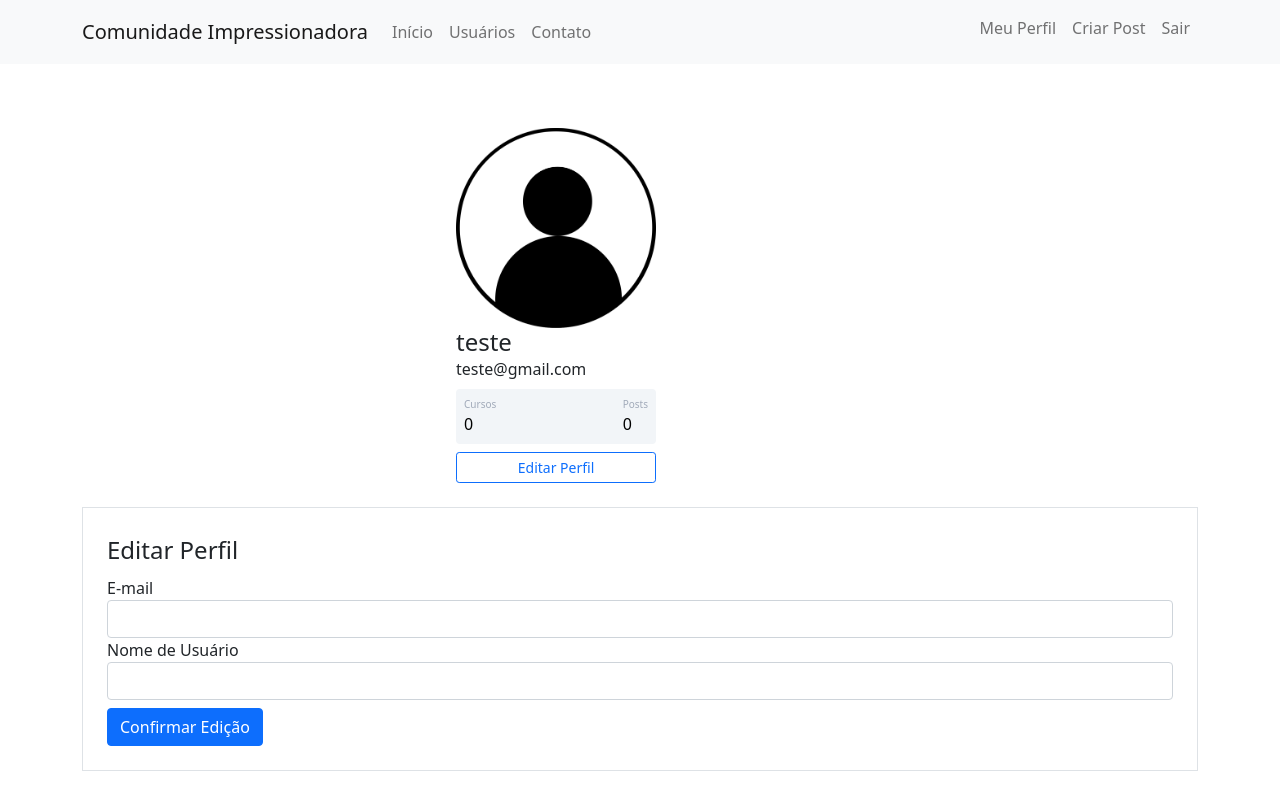
After one commit to Luciero/Sites-treino-PY, a Flask app: page /perfil/editar in a window 1280 px wide. The commit adds this page. Run offline with Flask 3, Linux system fonts and the light colour scheme; a user stored in the database is signed in.

Commit message:
Deixado mais eficiente o codigo e adicionado funcionalidade de editar perfil

```diff
--- a/comunidadeimpressionadora/__init__.py
+++ b/comunidadeimpressionadora/__init__.py
@@ -1,7 +1,9 @@
 from flask import Flask
-from comunidadeimpressionadora.criarbanco import db
 from flask_bcrypt import Bcrypt
 from flask_login import LoginManager
+from flask_sqlalchemy import SQLAlchemy
+
+db = SQLAlchemy()
 
 lista_usuarios = ['Pedro','João','Maria','Mauro']
 
--- a/comunidadeimpressionadora/criarbanco.py
+++ /dev/null
@@ -1,3 +0,0 @@
-from flask_sqlalchemy import SQLAlchemy
-
-db = SQLAlchemy()
--- a/comunidadeimpressionadora/forms.py
+++ b/comunidadeimpressionadora/forms.py
@@ -22,3 +22,9 @@ class FormLogin(FlaskForm):
     senha = PasswordField('Senha', validators=[DataRequired(), Length(8, 20)])
     botao_submit_login = SubmitField('Fazer Login')
     lembrar_dados = BooleanField("Lembrar Dados da Conta")
+
+
+class FormEditarPerfil(FlaskForm):
+    username = StringField('Nome de Usuário', validators=[DataRequired()], )
+    email = StringField('E-mail', validators=[DataRequired(), Email()])
+    botao_submit_editar_perfil = SubmitField('Confirmar Edição')
--- a/comunidadeimpressionadora/models.py
+++ b/comunidadeimpressionadora/models.py
@@ -1,5 +1,4 @@
-from comunidadeimpressionadora.criarbanco import db
-from comunidadeimpressionadora import login_manager
+from comunidadeimpressionadora import login_manager, db
 from datetime import datetime
 from flask_login import UserMixin
 
@@ -16,7 +15,7 @@ class Usuario(db.Model, UserMixin):
     username = db.Column(db.String(80), unique=True, nullable=False)
     email = db.Column(db.String, unique=True, nullable=False)
     senha = db.Column(db.String(30), nullable=False)
-    foto_de_perfil = db.Column(db.String, default='default.jpg')
+    foto_perfil = db.Column(db.String, default='default.jpg')
     cursos = db.Column(db.String, nullable=False, default='Não informado!')
     posts = db.relationship('Post', backref='autor', lazy=True)
 
--- a/comunidadeimpressionadora/routes.py
+++ b/comunidadeimpressionadora/routes.py
@@ -1,7 +1,6 @@
 from flask import render_template, redirect, url_for, flash, request
-from comunidadeimpressionadora.forms import FormLogin, FormCriarConta
-from comunidadeimpressionadora import app, lista_usuarios, bcrypt
-from comunidadeimpressionadora.criarbanco import db
+from comunidadeimpressionadora.forms import FormLogin, FormCriarConta, FormEditarPerfil
+from comunidadeimpressionadora import app, lista_usuarios, bcrypt, db
 from comunidadeimpressionadora.models import Usuario, Post
 from flask_login import login_user, logout_user, current_user, login_required
 
@@ -60,10 +59,19 @@ def sair():
 @app.route('/perfil')
 @login_required
 def perfil():
-    return render_template('perfil.html')
+    foto_perfil = url_for('static', filename='fotos_perfil/{}'.format(current_user.foto_perfil))
+    return render_template('perfil.html', foto_perfil=foto_perfil)
 
 
 @app.route('/post/criar')
 @login_required
 def criar_post():
     return render_template('criarpost.html')
+
+
+@app.route('/perfil/editar', methods=['GET', 'POST'])
+@login_required
+def editar_perfil():
+    form = FormEditarPerfil()
+    foto_perfil = url_for('static', filename='fotos_perfil/{}'.format(current_user.foto_perfil))
+    return render_template('editarperfil.html', foto_perfil=foto_perfil, form=form)
--- /dev/null
+++ b/comunidadeimpressionadora/templates/editarperfil.html
@@ -0,0 +1,43 @@
+{% extends 'perfil.html'%}
+{% block forms_editar_perfil %}
+
+<div class="container">
+            <div class="row">
+                <div class="col">
+                    <form method="POST" action="" class="border p-4 mt-2">
+                        {{ form.csrf_token }}
+                        <Legend>Editar Perfil</Legend>
+                        <fieldset>
+                            <div class="form-group">
+                                {{ form.email.label(class="form-control-label") }}
+                                {% if form.email.errors %}
+                                    {{ form.email(class="form-control is-invalid") }}
+                                    <div class="invalid-feedback">
+                                        {% for erro in form.email.errors %}
+                                            {{ erro }}
+                                        {% endfor %}
+                                    </div>
+                                {% else %}
+                                    {{ form.email(class="form-control") }}
+                                {% endif %}
+                            </div>
+                             <div class="form-group">
+                                {{ form.username.label(class="form-control-label") }}
+                                {% if form.username.errors %}
+                                    {{ form.username(class="form-control is-invalid") }}
+                                    <div class="invalid-feedback">
+                                        {% for erro in form.username.errors %}
+                                            {{ erro }}
+                                        {% endfor %}
+                                    </div>
+                                {% else %}
+                                    {{ form.username(class="form-control") }}
+                                {% endif %}
+                            </div>
+                        </fieldset>
+                        {{ form.botao_submit_editar_perfil(class="btn btn-primary mt-2") }}
+                    </form>
+                </div>
+            </div>
+        </div>
+{% endblock %}
--- a/comunidadeimpressionadora/templates/perfil.html
+++ b/comunidadeimpressionadora/templates/perfil.html
@@ -4,7 +4,7 @@
     <div class="container mt-5 d-flex justify-content-center">
         <div class="card p-3">
             <div class="d-flex align-items-center">
-                <div class="image pe-2"> <img src="https://images.unsplash.com/photo-1522075469751-3a6694fb2f61?ixlib=rb-1.2.1&ixid=eyJhcHBfaWQiOjEyMDd9&auto=format&fit=crop&w=500&q=80" class="rounded" width="200" >
+                <div class="image pe-2"> <img src="{{ foto_perfil }}" class="rounded" width="200" >
                     <div class="ml-3 w-100">
                        <h4 class="mb-0 mt-0">{{ current_user.username }}</h4>
                         <span>{{ current_user.email }}</span>
@@ -17,11 +17,16 @@
                                 <span class="number3">0</span></div>
                        </div>
                         <div class="button mt-2 d-flex flex-row align-items-center">
-                            <button class="btn btn-sm btn-outline-primary w-100">Editar Perfil</button>
+                            <a class="w-100" href="{{ url_for('editar_perfil') }}">
+                                <button class="btn btn-sm btn-outline-primary w-100">Editar Perfil</button>
+                            </a>
                         </div>
                     </div>
                 </div>
             </div>
         </div>
     </div>
+
+{% block forms_editar_perfil %}
 {% endblock %}
+{% endblock %}
--- a/main.py
+++ b/main.py
@@ -1,9 +1,7 @@
-from comunidadeimpressionadora import app
-from comunidadeimpressionadora.criarbanco import db
-
+from comunidadeimpressionadora import app, db
+from comunidadeimpressionadora import routes
 
 if __name__ == '__main__':
     with app.app_context():
         db.create_all()
-    from comunidadeimpressionadora import routes
     app.run(debug=True)
```
Also changed, not shown: comunidadeimpressionadora/static/fotos_perfil/default.jpg (added), instance/banco.db.
